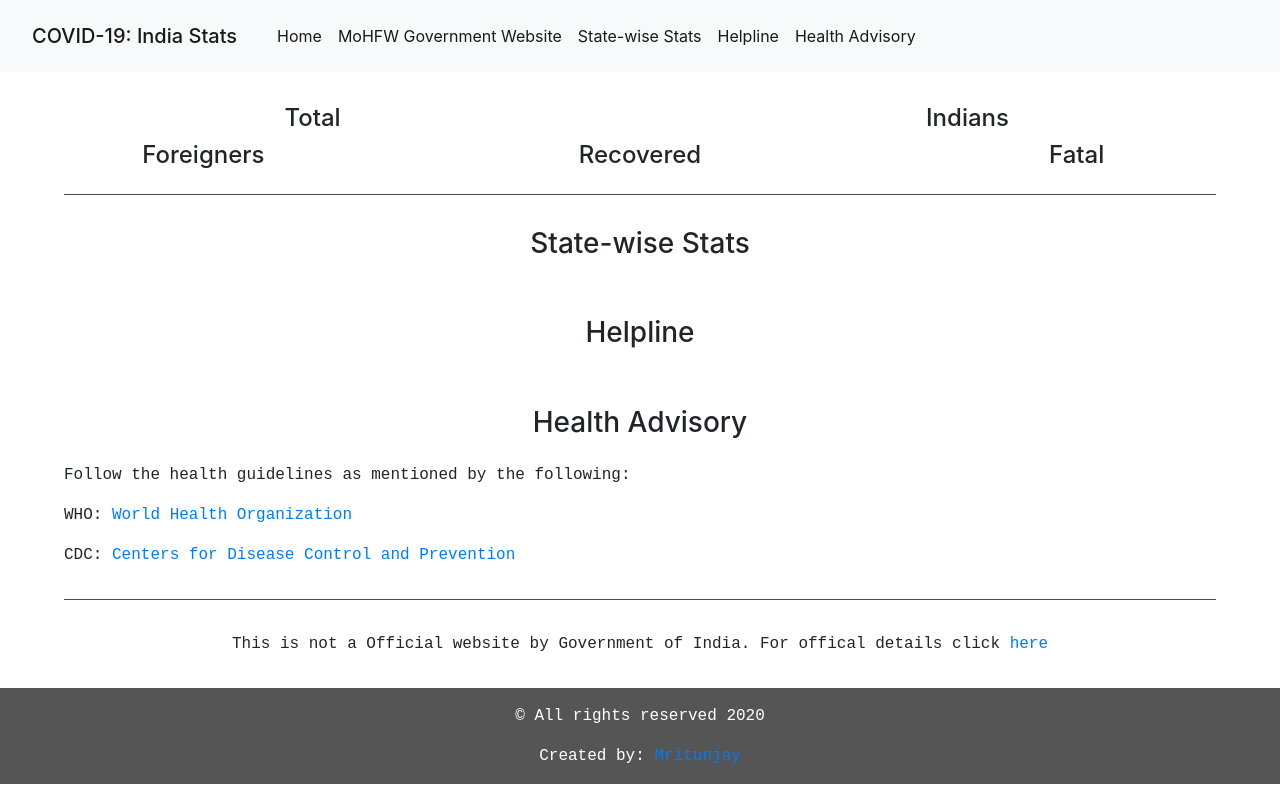
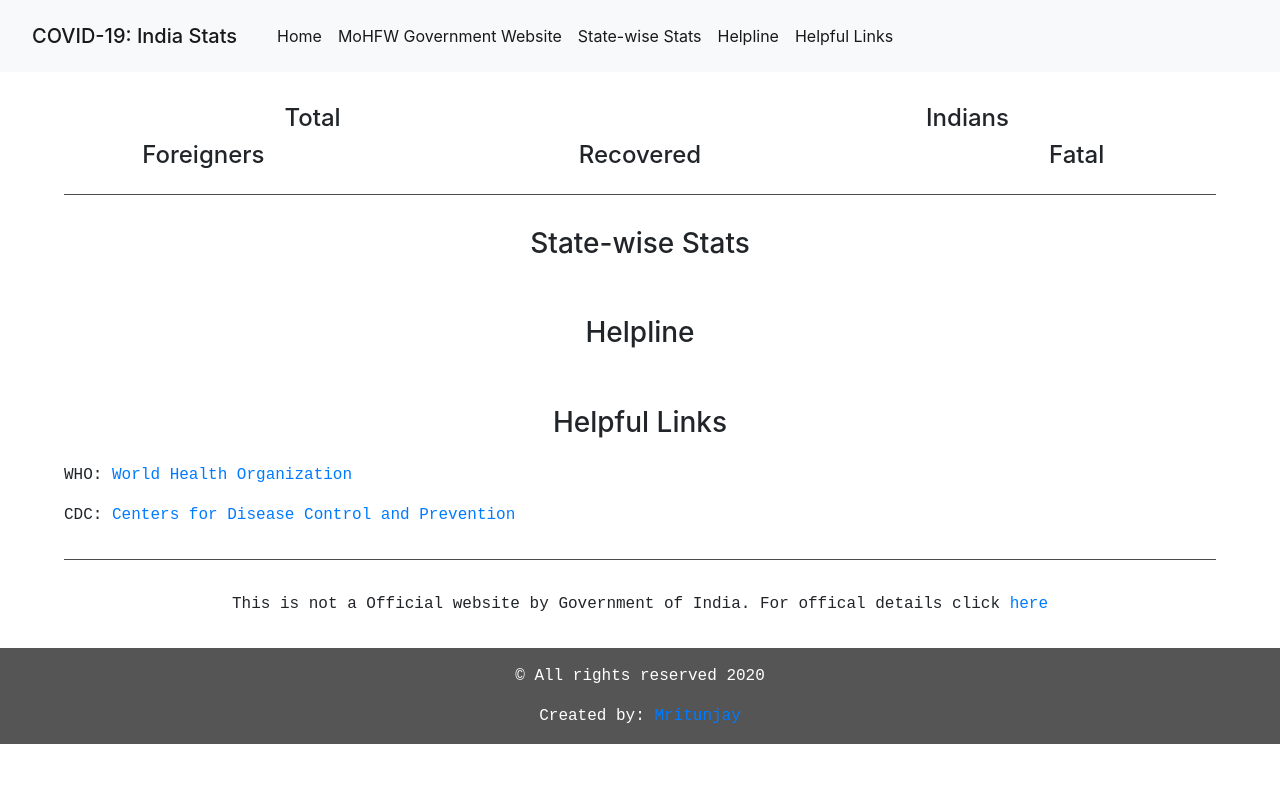
Before and after one commit to mritunjaysaha/coronavirus-tracker, a plain HTML site: page index.html in a window 1280 px wide. Drawn offline with nearby package versions, Linux system fonts and the light colour scheme; no server answers.

Commit message:
health advisory-->helpful links

```diff
--- a/index.html
+++ b/index.html
@@ -38,7 +38,7 @@
                     <a class="nav-link" href="#helpline">Helpline</a>
                 </li>
                 <li class="nav-item active">
-                    <a class="nav-link" href="#health-advisory">Health Advisory</a>
+                    <a class="nav-link" href="#health-advisory">Helpful Links</a>
                 </li>
             </ul>
         </div>
@@ -78,8 +78,7 @@
         <div id="helpline-data"></div>
     </div>
     <div id="health-advisory">
-        <h3 class="text-center padding">Health Advisory</h3>
-        <p>Follow the health guidelines as mentioned by the following:</p>
+        <h3 class="text-center padding">Helpful Links</h3>
         <p>
             WHO: <a target="_blank" href="https://who.int/">World Health Organization</a>
         </p>
```
